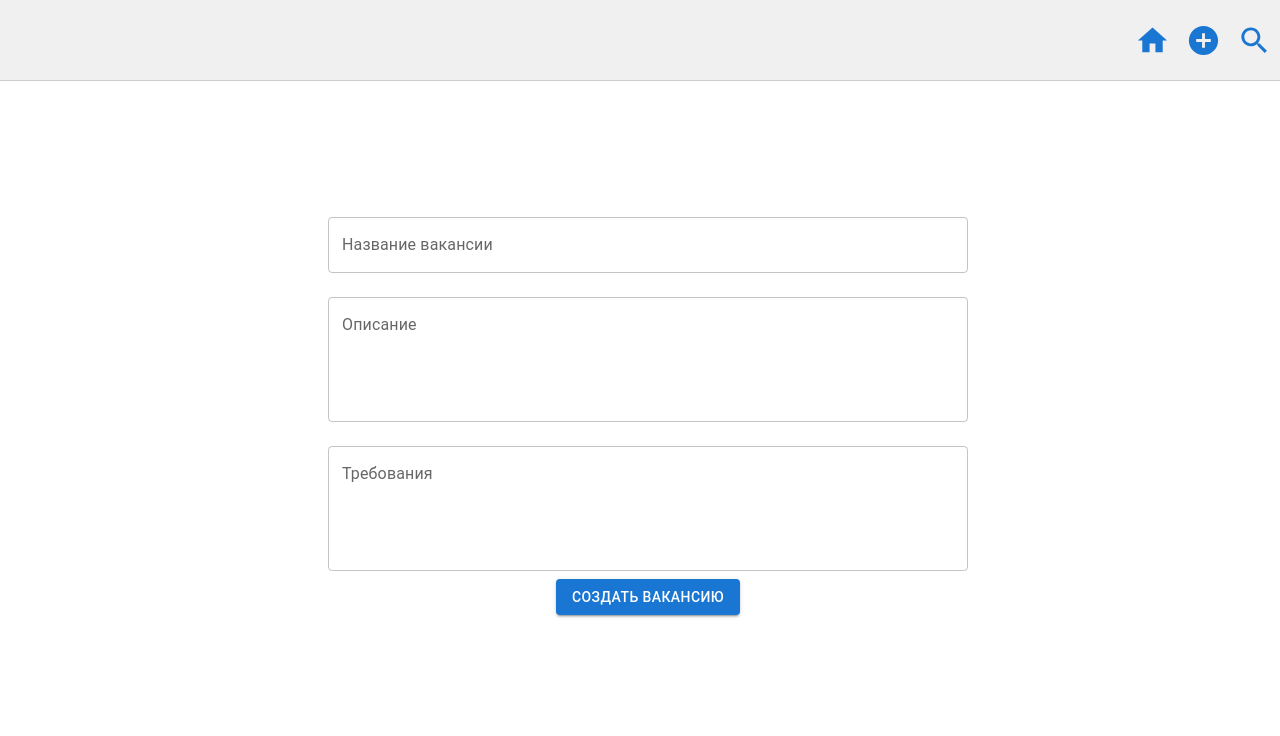
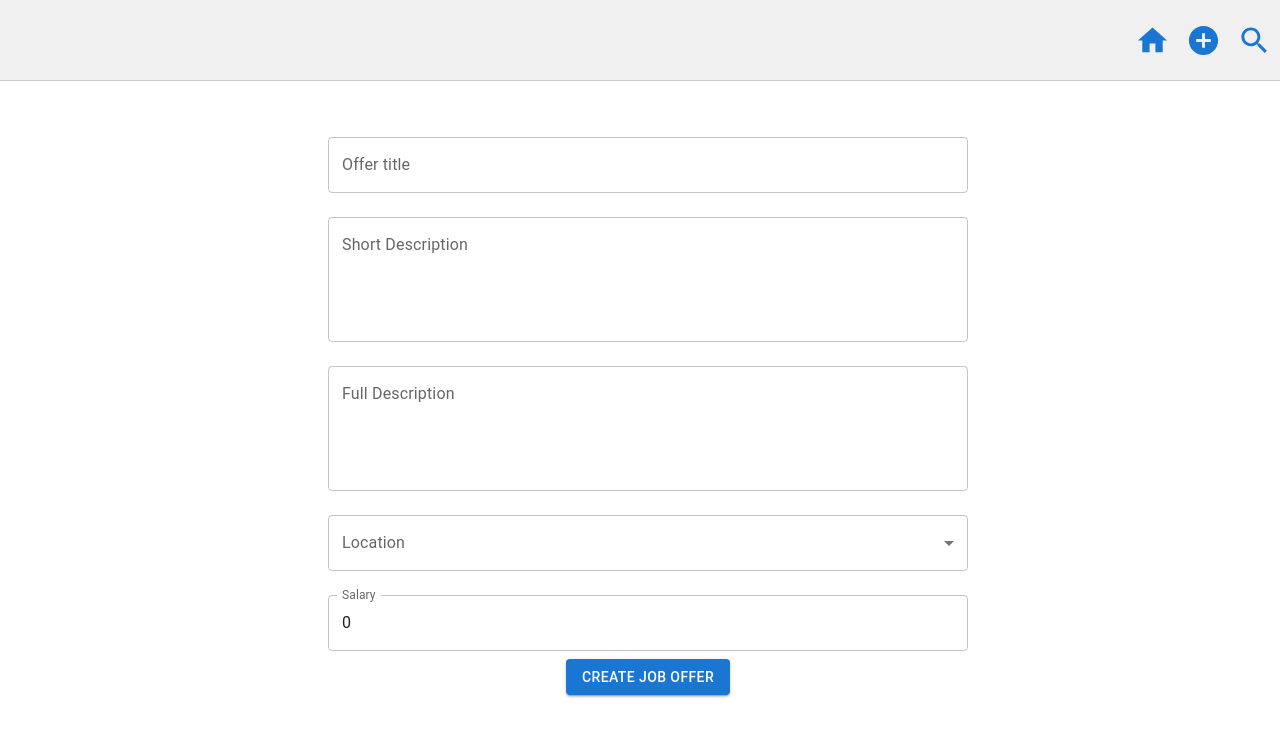
Before and after one commit to desser2002/TAB, a React (Vite) app in the folder client/: page /create-job-offer in a window 1280 px wide. Shown: the top 736 px of the page. Built offline with nearby package versions, Linux system fonts and the light colour scheme.

Commit message:
form changed + backend changes

```diff
--- a/client/src/components/JobOferForm.tsx
+++ b/client/src/components/JobOferForm.tsx
@@ -3,18 +3,33 @@ import TextField from "@mui/material/TextField";
 import Button from "@mui/material/Button";
 import { Box } from "@mui/system";
 import { submitJobForm } from "../utils/submitJobForm";
+import {
+  FormControl,
+  InputLabel,
+  Select,
+  MenuItem,
+  SelectChangeEvent,
+} from "@mui/material";
 
 interface FormData {
   title: string;
-  description: string;
-  requirements: string;
+  short_description: string;
+  full_description: string;
+  location: string;
+  salary: number;
+  compani_id: number;
+  publication_date: Date;
 }
 
 const JobForm: React.FC = () => {
   const [formData, setFormData] = React.useState<FormData>({
     title: "",
-    description: "",
-    requirements: "",
+    short_description: "",
+    full_description: "",
+    location: "",
+    salary: 0,
+    compani_id: 1,
+    publication_date: new Date(),
   });
 
   const handleChange = (
@@ -23,15 +38,23 @@ const JobForm: React.FC = () => {
     const { name, value } = event.target;
     setFormData({ ...formData, [name]: value });
   };
+  const handleSelectChange = (event: SelectChangeEvent<string>) => {
+    const { name, value } = event.target;
+    setFormData({ ...formData, [name]: value });
+  };
 
   const handleSubmit = async (event: React.FormEvent<HTMLFormElement>) => {
     event.preventDefault();
-    await submitJobForm(formData); // Использование вынесенной функции
+    await submitJobForm(formData);
     setFormData({
       title: "",
-      description: "",
-      requirements: "",
-    }); // Очистка формы
+      short_description: "",
+      full_description: "",
+      location: "",
+      salary: 0,
+      compani_id: 0,
+      publication_date: new Date(),
+    }); // Clear Form
   };
 
   return (
@@ -49,7 +72,7 @@ const JobForm: React.FC = () => {
         <TextField
           fullWidth
           name="title"
-          label="Название вакансии"
+          label="Offer title"
           variant="outlined"
           margin="normal"
           value={formData.title}
@@ -57,28 +80,61 @@ const JobForm: React.FC = () => {
         />
         <TextField
           fullWidth
-          name="description"
-          label="Описание"
+          name="short_description"
+          label="Short Description"
           multiline
           rows={4}
           variant="outlined"
           margin="normal"
-          value={formData.description}
+          value={formData.short_description}
           onChange={handleChange}
         />
         <TextField
           fullWidth
-          name="requirements"
-          label="Требования"
+          name="full_description"
+          label="Full Description"
           multiline
           rows={4}
           variant="outlined"
           margin="normal"
-          value={formData.requirements}
+          value={formData.full_description}
           onChange={handleChange}
         />
+        <FormControl fullWidth margin="normal">
+          <InputLabel id="location-label">Location</InputLabel>
+          <Select
+            labelId="location-label"
+            id="location-select"
+            name="location"
+            value={formData.location}
+            label="Location"
+            style={{ textAlign: "left", textOverflow: "clip" }}
+            onChange={handleSelectChange}
+          >
+            <MenuItem value="">
+              <em>None</em>
+            </MenuItem>
+            <MenuItem value="new-york">New York</MenuItem>
+            <MenuItem value="san-francisco">San Francisco</MenuItem>
+            <MenuItem value="berlin">Berlin</MenuItem>
+            <MenuItem value="london">London</MenuItem>
+          </Select>
+        </FormControl>
+        <TextField
+          fullWidth
+          name="salary"
+          label="Salary"
+          type="number"
+          variant="outlined"
+          margin="normal"
+          value={formData.salary}
+          onChange={handleChange}
+          InputLabelProps={{
+            shrink: true,
+          }}
+        />
         <Button type="submit" variant="contained" color="primary">
-          Создать вакансию
+          Create Job Offer
         </Button>
       </form>
     </Box>
--- a/client/src/utils/submitJobForm.ts
+++ b/client/src/utils/submitJobForm.ts
@@ -1,10 +1,17 @@
 interface FormData {
-    title: string;
-    description: string;
-    requirements: string;
+  title: string;
+  short_description: string;
+  full_description: string;
+  location: string;
+  salary: number;
+  compani_id: number;
+  publication_date: Date;
   }
 
   export const submitJobForm = async (formData: FormData): Promise<void> => {
+    // Setting publication_date here ensures it's as close to the actual submission time as possible
+    formData.publication_date = new Date();
+
     try {
       const response = await fetch('http://localhost:3000/api/jobs', {
         method: 'POST',
@@ -18,9 +25,16 @@ interface FormData {
         throw new Error(`HTTP error! Status: ${response.status}`);
       }
 
-      const result = await response.json();
-      console.log('Success:', result);
+      const contentType = response.headers.get('content-type');
+      if (contentType && contentType.includes('application/json')) {
+        const result = await response.json();
+        console.log('Success:', result);
+        // Optionally, handle result in your UI, like showing a success message
+      } else {
+        throw new Error('Invalid JSON response');
+      }
     } catch (error) {
       console.error('Error:', error);
+      // Optionally, update state to show error in your UI
     }
   };
```
